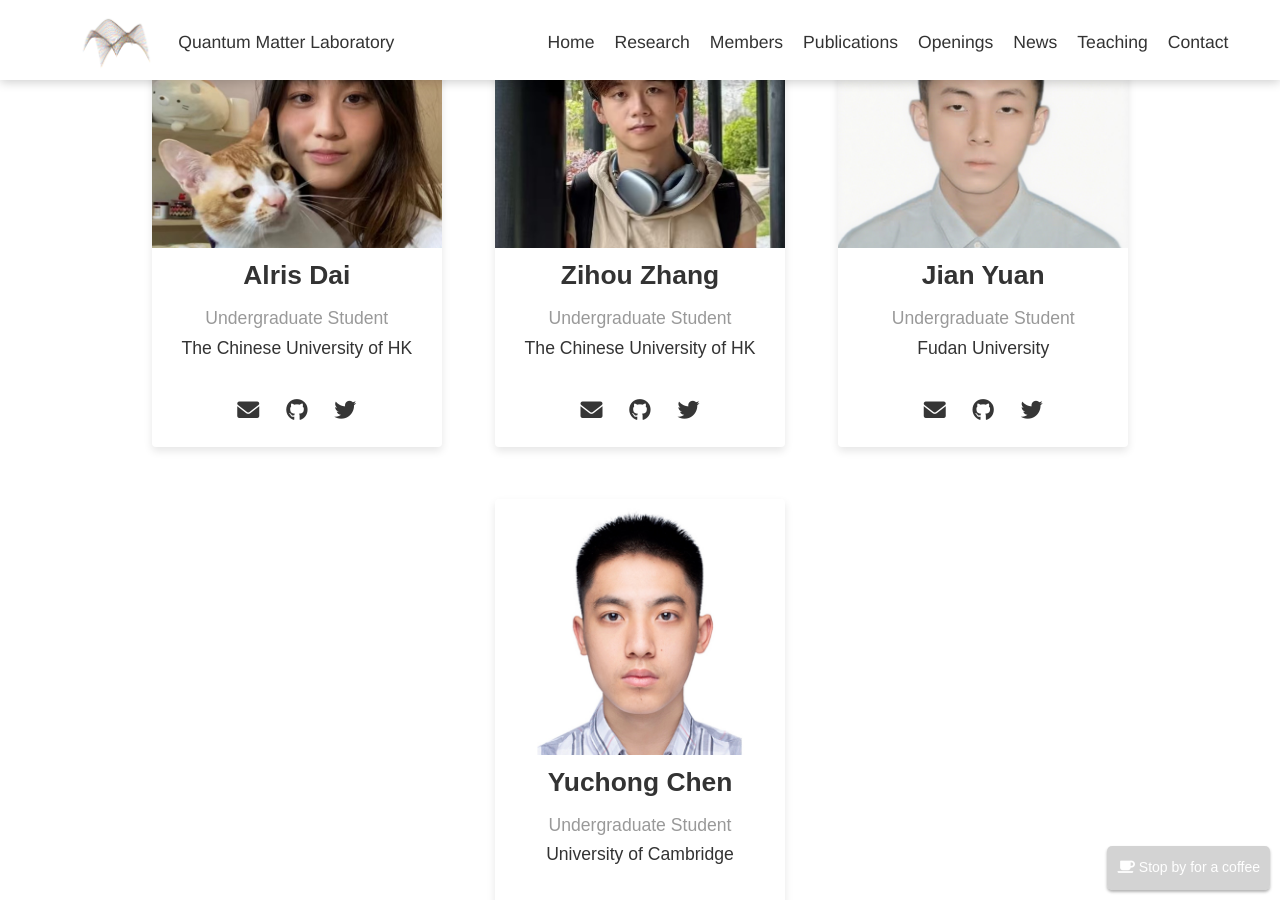
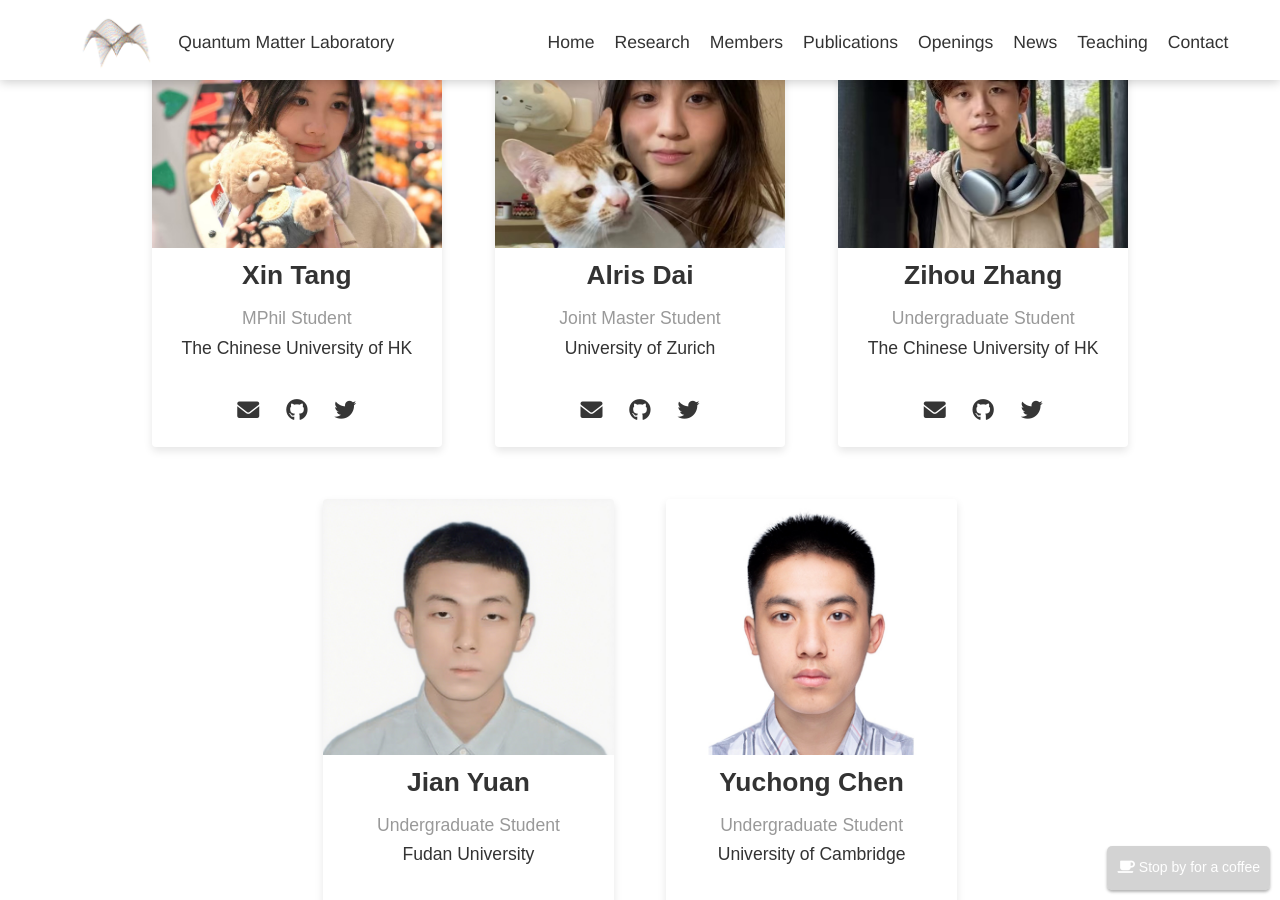
Before and after one commit to Muelsyse17/qmcuhk_internal_ser, a Jekyll site: the page built from _pages/index.md, in a window 1280 px wide and 900 px high, scrolled down 3246 px. Built offline with Jekyll 4.4.1, drawn with Linux system fonts in a browser that asks for light colours; some web fonts are replaced.

Commit message:
update members (Xin)

```diff
--- a/_members/alris.md
+++ b/_members/alris.md
@@ -1,8 +1,8 @@
 ---
 name: Alris Dai
-title: Undergraduate Student
+title: Joint Master Student
 photo-path: alris.JPG
-affiliation-1: The Chinese University of HK
+affiliation-1: University of Zurich
 affiliation-2:
 bachelor:
 master:
```
Also changed, not shown: other parts of _members/alris.md (+1 -1 lines), _members/jian.md (+1 -1 lines), _members/xin.md (added, +18 -0 lines), _members/yuchong.md (+1 -1 lines), _members/zihou.md (+1 -1 lines), assets/web_pictures/xin.jpg (added).
